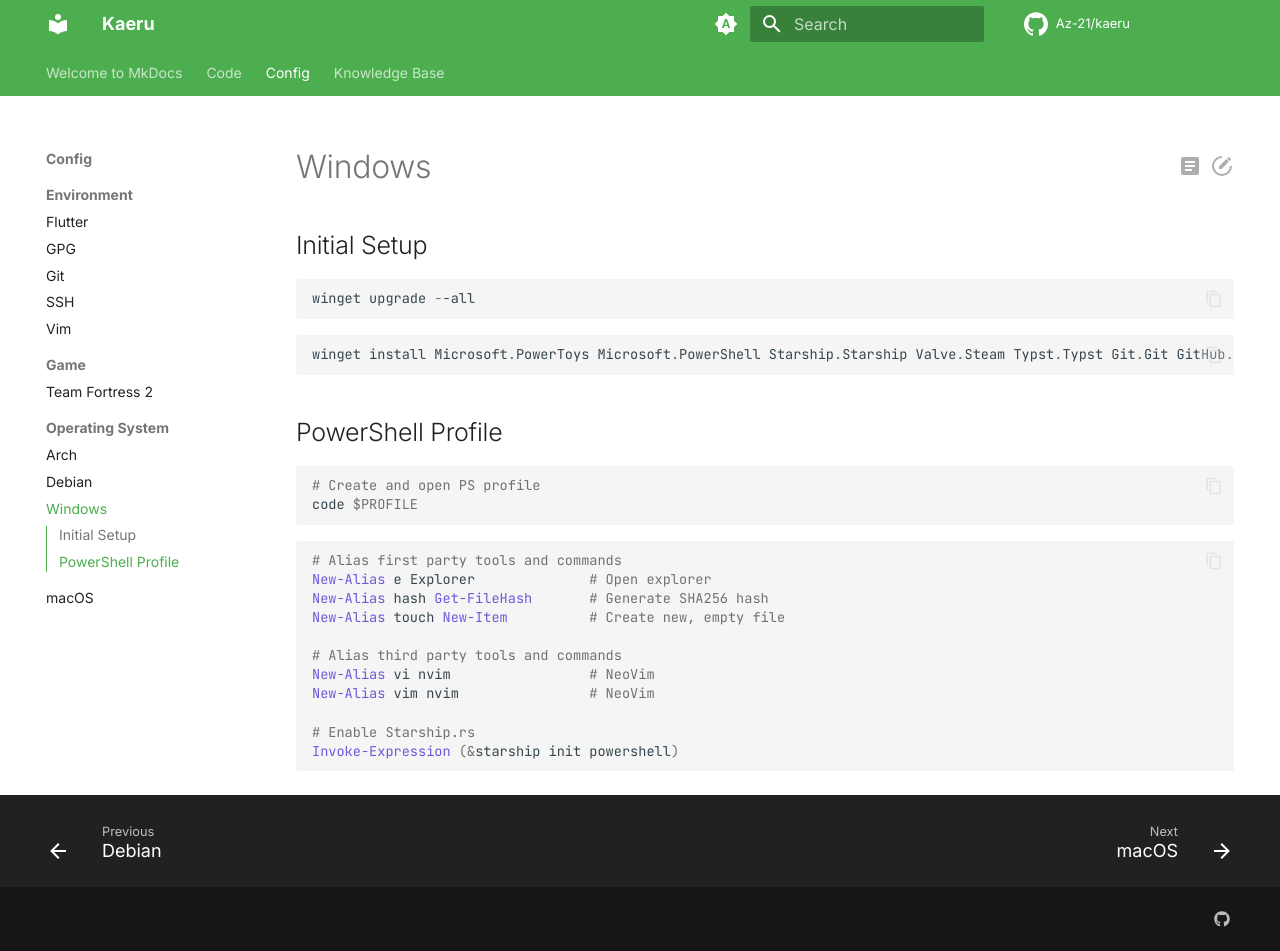
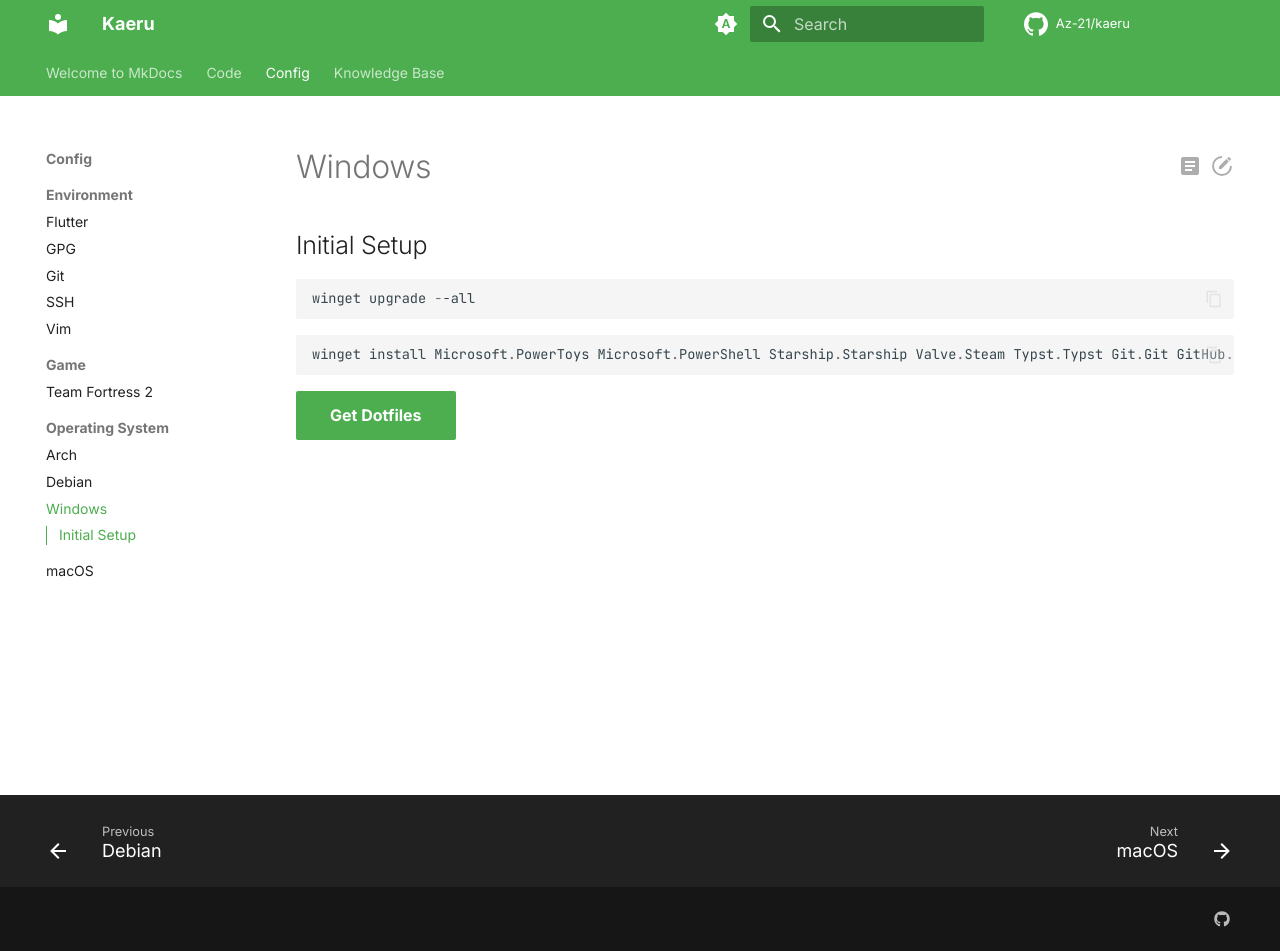
Before and after one commit to Az-21/kaeru, an MkDocs documentation site: the page built from docs/Config/Operating System/Windows.md, in a window 1280 px wide and 951 px high. Built offline with MkDocs 1.6.1 and Material for MkDocs 9.7.7, drawn with Linux system fonts in a browser that asks for light colours; comment, search, counter and statistics services are not loaded.

Commit message:
Add dotfile repo link

````diff
--- a/docs/Config/Operating System/Windows.md
+++ b/docs/Config/Operating System/Windows.md
@@ -8,21 +8,4 @@ winget upgrade --all
 winget install Microsoft.PowerToys Microsoft.PowerShell Starship.Starship Valve.Steam Typst.Typst Git.Git GitHub.GitHubDesktop Neovim.Neovim Microsoft.VisualStudio.2022.Community Microsoft.VisualStudioCode CoreyButler.NVMforWindows astral-sh.uv M2Team.NanaZip
 ```
 
-## PowerShell Profile
-```powershell
-# Create and open PS profile
-code $PROFILE
-```
-```powershell
-# Alias first party tools and commands
-New-Alias e Explorer              # Open explorer
-New-Alias hash Get-FileHash       # Generate SHA256 hash
-New-Alias touch New-Item          # Create new, empty file
-
-# Alias third party tools and commands
-New-Alias vi nvim                 # NeoVim
-New-Alias vim nvim                # NeoVim
-
-# Enable Starship.rs
-Invoke-Expression (&starship init powershell)
-```
+[Get Dotfiles](https://github.com/Az-21/dotfiles){ .md-button .md-button--primary }
````
Also changed, not shown: docs/Config/Operating System/Arch.md (+2 -0 lines), docs/Config/Operating System/Debian.md (+2 -0 lines), docs/Config/Operating System/macOS.md (+2 -0 lines).
